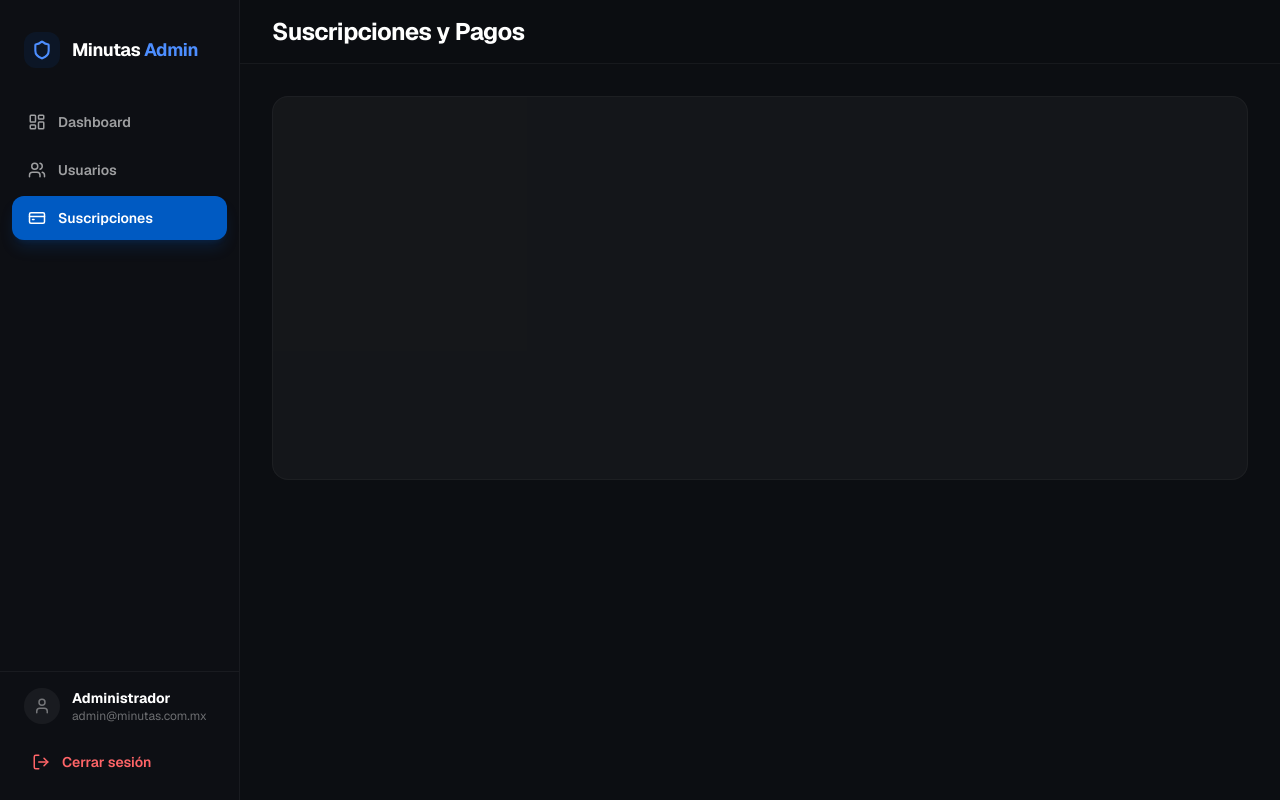
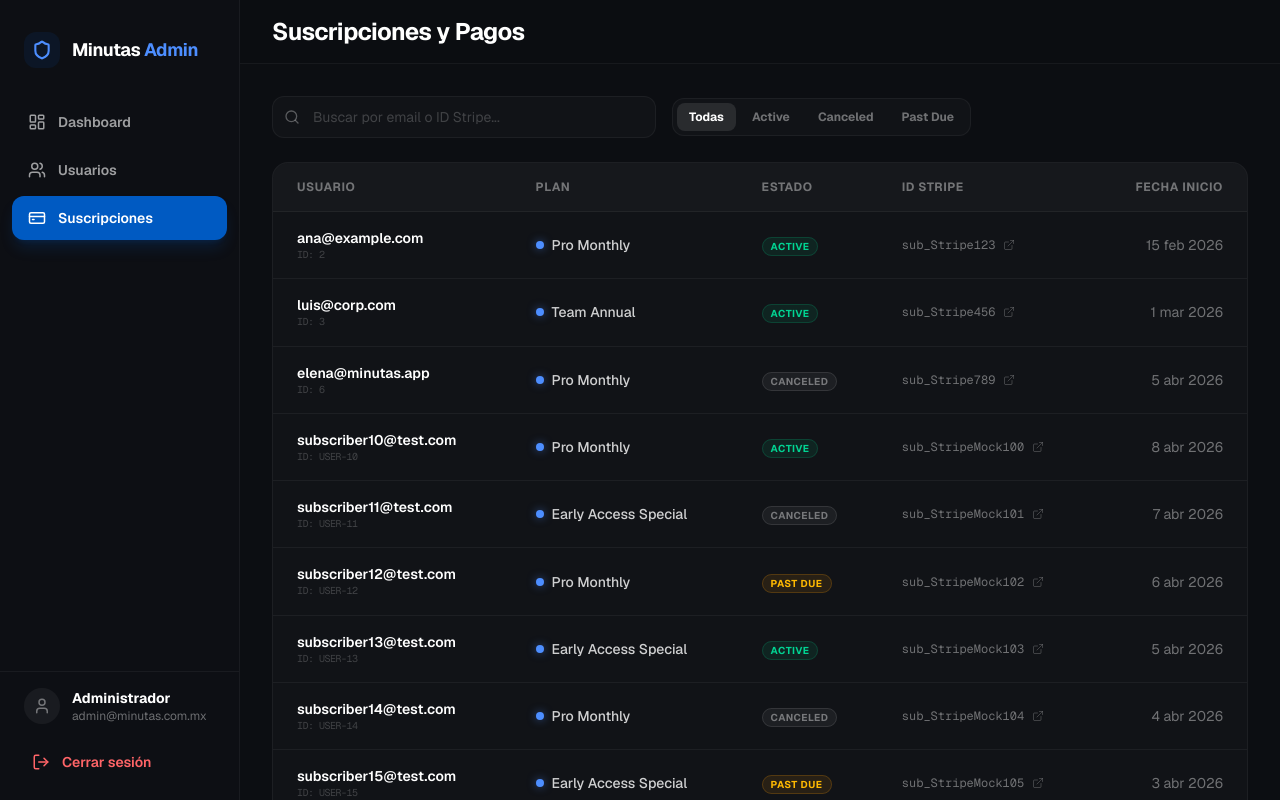
Before and after one commit to sgp24/minutas-admin, a Next.js app: page /subscriptions in a window 1280 px wide. Shown: the top 800 px of the page. Built offline with nearby package versions, Linux system fonts and the light colour scheme.

Commit message:
TAREA-06: Implementación de la Tabla de Suscripciones con Filtros y Paginación

```diff
--- a/app/(admin)/subscriptions/page.tsx
+++ b/app/(admin)/subscriptions/page.tsx
@@ -1,7 +1,200 @@
+'use client';
+
+import { useState, useEffect, useMemo } from 'react';
+import {
+  Search,
+  ChevronLeft,
+  ChevronRight,
+  ExternalLink,
+  Loader2,
+  Filter
+} from 'lucide-react';
+
+interface Subscription {
+  id: string;
+  userId: string;
+  userEmail: string;
+  status: 'active' | 'canceled' | 'past_due';
+  planName: string;
+  externalSubscriptionId: string;
+  createdAt: string;
+}
+
+const MOCK_SUBS: Subscription[] = [
+  { id: 'sub_1', userId: '2', userEmail: 'ana@example.com', status: 'active', planName: 'Pro Monthly', externalSubscriptionId: 'sub_Stripe123', createdAt: '2026-02-15T14:30:00Z' },
+  { id: 'sub_2', userId: '3', userEmail: 'luis@corp.com', status: 'active', planName: 'Team Annual', externalSubscriptionId: 'sub_Stripe456', createdAt: '2026-03-01T09:15:00Z' },
+  { id: 'sub_3', userId: '6', userEmail: 'elena@minutas.app', status: 'canceled', planName: 'Pro Monthly', externalSubscriptionId: 'sub_Stripe789', createdAt: '2026-04-05T16:10:00Z' },
+  ...Array.from({ length: 12 }).map((_, i) => ({
+    id: `sub-mock-${i + 4}`,
+    userId: `user-${i + 10}`,
+    userEmail: `subscriber${i + 10}@test.com`,
+    status: (['active', 'canceled', 'past_due'] as const)[i % 3],
+    planName: i % 2 === 0 ? 'Pro Monthly' : 'Early Access Special',
+    externalSubscriptionId: `sub_StripeMock${i + 100}`,
+    createdAt: new Date(Date.now() - (i + 5) * 86400000).toISOString()
+  }))
+];
+
 export default function SubscriptionsPage() {
+  const [filter, setFilter] = useState<'all' | 'active' | 'canceled' | 'past_due'>('all');
+  const [search, setSearch] = useState('');
+  const [loading, setLoading] = useState(true);
+  const [page, setPage] = useState(1);
+
+  useEffect(() => {
+    // Simulamos carga
+    const timer = setTimeout(() => setLoading(false), 600);
+    return () => clearTimeout(timer);
+  }, []);
+
+  const filteredSubs = useMemo(() => {
+    return MOCK_SUBS.filter(s => {
+      const matchesFilter = filter === 'all' || s.status === filter;
+      const matchesSearch = s.userEmail.toLowerCase().includes(search.toLowerCase()) ||
+                           s.externalSubscriptionId.toLowerCase().includes(search.toLowerCase());
+      return matchesFilter && matchesSearch;
+    });
+  }, [filter, search]);
+
+  const totalPages = Math.ceil(filteredSubs.length / 20);
+  const currentSubs = filteredSubs.slice((page - 1) * 20, page * 20);
+
+  const getStatusBadge = (status: Subscription['status']) => {
+    const styles: Record<string, string> = {
+      active:   'bg-emerald-500/10 text-emerald-400 border-emerald-500/20',
+      canceled: 'bg-white/5 text-white/40 border-white/10',
+      past_due: 'bg-amber-500/10 text-amber-400 border-amber-500/20',
+    };
+    return (
+      <span className={`rounded-full border px-2 py-0.5 text-[10px] font-bold uppercase tracking-wider ${styles[status]}`}>
+        {status.replace('_', ' ')}
+      </span>
+    );
+  };
+
   return (
     <div className="space-y-6">
-      <div className="h-96 rounded-2xl border border-white/5 bg-white/5 animate-pulse" />
+      {/* Header Filters */}
+      <div className="flex flex-col gap-4 lg:flex-row lg:items-center lg:justify-between">
+        <div className="flex flex-1 items-center gap-4">
+          <div className="relative max-w-sm flex-1">
+            <div className="pointer-events-none absolute inset-y-0 left-0 flex items-center pl-3">
+              <Search className="h-4 w-4 text-white/30" />
+            </div>
+            <input
+              type="text"
+              placeholder="Buscar por email o ID Stripe..."
+              value={search}
+              onChange={(e) => setSearch(e.target.value)}
+              className="block w-full rounded-xl border border-white/5 bg-[#111317] py-2.5 pl-10 pr-3 text-sm text-white placeholder-white/20 transition-all focus:border-primary/50 focus:outline-none focus:ring-4 focus:ring-primary/10"
+            />
+          </div>
+
+          <div className="flex p-1 rounded-xl bg-[#111317] border border-white/5 gap-1">
+            {(['all', 'active', 'canceled', 'past_due'] as const).map((f) => (
+              <button
+                key={f}
+                onClick={() => { setFilter(f); setPage(1); }}
+                className={`px-3 py-1.5 rounded-lg text-xs font-bold transition-all capitalize ${
+                  filter === f
+                    ? 'bg-white/10 text-white'
+                    : 'text-white/40 hover:text-white/60'
+                }`}
+              >
+                {f === 'all' ? 'Todas' : f.replace('_', ' ')}
+              </button>
+            ))}
+          </div>
+        </div>
+      </div>
+
+      {/* Table */}
+      <div className="overflow-hidden rounded-2xl border border-white/5 bg-[#111317]">
+        <div className="overflow-x-auto">
+          <table className="w-full text-left text-sm">
+            <thead>
+              <tr className="border-b border-white/5 bg-white/[0.02] text-xs font-bold uppercase tracking-wider text-white/40">
+                <th className="px-6 py-4">Usuario</th>
+                <th className="px-6 py-4">Plan</th>
+                <th className="px-6 py-4">Estado</th>
+                <th className="px-6 py-4">ID Stripe</th>
+                <th className="px-6 py-4 text-right">Fecha Inicio</th>
+              </tr>
+            </thead>
+            <tbody className="divide-y divide-white/5">
+              {loading ? (
+                <tr>
+                  <td colSpan={5} className="py-20 text-center">
+                    <Loader2 className="mx-auto h-8 w-8 animate-spin text-white/20" />
+                  </td>
+                </tr>
+              ) : currentSubs.length === 0 ? (
+                <tr>
+                  <td colSpan={5} className="py-20 text-center text-white/40">
+                    No se encontraron suscripciones
+                  </td>
+                </tr>
+              ) : (
+                currentSubs.map((sub) => (
+                  <tr key={sub.id} className="hover:bg-white/[0.01] transition-colors">
+                    <td className="px-6 py-4">
+                      <p className="font-semibold text-white">{sub.userEmail}</p>
+                      <p className="text-[10px] text-white/20 font-mono uppercase tracking-tighter">ID: {sub.userId}</p>
+                    </td>
+                    <td className="px-6 py-4">
+                      <div className="flex items-center gap-2">
+                        <div className="h-2 w-2 rounded-full bg-primary-light shadow-[0_0_8px_rgba(77,142,255,0.5)]" />
+                        <span className="font-medium text-white/80">{sub.planName}</span>
+                      </div>
+                    </td>
+                    <td className="px-6 py-4">
+                      {getStatusBadge(sub.status)}
+                    </td>
+                    <td className="px-6 py-4">
+                      <div className="flex items-center gap-2 font-mono text-xs text-white/40">
+                        {sub.externalSubscriptionId}
+                        <button className="text-white/20 hover:text-primary-light">
+                          <ExternalLink size={12} />
+                        </button>
+                      </div>
+                    </td>
+                    <td className="px-6 py-4 text-right text-white/40">
+                      {new Date(sub.createdAt).toLocaleDateString('es-MX', {
+                        day: 'numeric',
+                        month: 'short',
+                        year: 'numeric'
+                      })}
+                    </td>
+                  </tr>
+                ))
+              )}
+            </tbody>
+          </table>
+        </div>
+
+        {/* Pagination */}
+        {totalPages > 1 && (
+          <div className="flex items-center justify-between border-t border-white/5 px-6 py-4">
+            <button
+              onClick={() => setPage(p => Math.max(1, p - 1))}
+              disabled={page === 1}
+              className="text-xs font-bold text-white/40 hover:text-white disabled:opacity-30"
+            >
+              Anterior
+            </button>
+            <span className="text-xs font-bold text-white/40 tracking-widest uppercase">
+              Pág {page} / {totalPages}
+            </span>
+            <button
+              onClick={() => setPage(p => Math.min(totalPages, p + 1))}
+              disabled={page === totalPages}
+              className="text-xs font-bold text-white/40 hover:text-white disabled:opacity-30"
+            >
+              Siguiente
+            </button>
+          </div>
+        )}
+      </div>
     </div>
   );
 }
```
